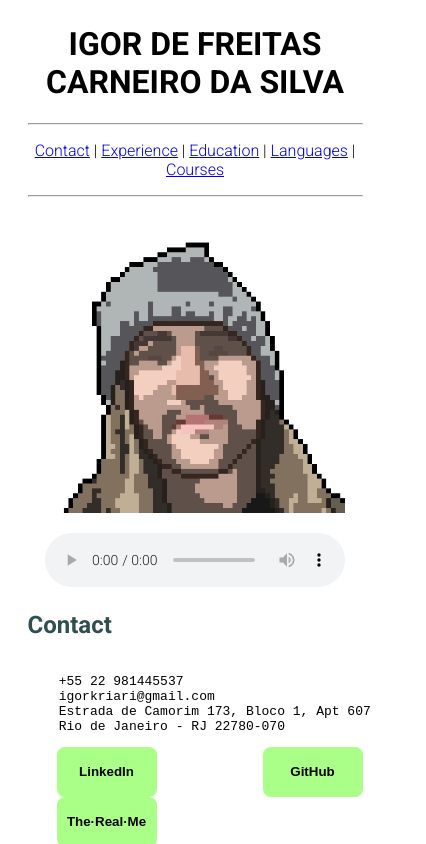
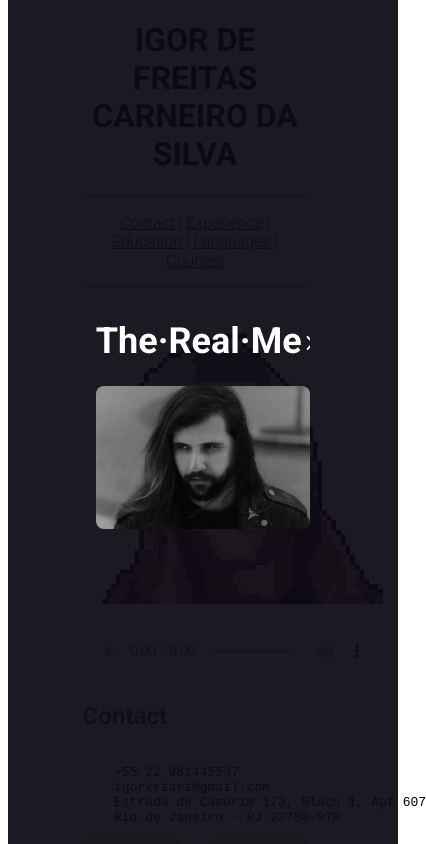
Before and after one commit to igorkriari/HTML5-and-CSS, a plain HTML site: page index.html in a window 390 px wide. Both pictures are taken after a click on the button "The·Real·Me". Shown: the top 844 px of the page, 426 px wide, since content can reach past the window. Drawn offline with Linux system fonts and the light colour scheme.

Commit message:
Now I have a responsive screen for my picture. Also made my first JavaScript! Adjusted the margins and borders a little bit to be more responsive  as well.

```diff
--- a/estilo.css
+++ b/estilo.css
@@ -8,22 +8,18 @@ p{
 }
 
 html {
-    margin: 5%;
-    margin-top: 1%;
     font-family: 'Roboto', sans-serif;
-}
-div {
-    margin: 10%;
-    margin-top: 2%;
-    margin-bottom: 2%;
 }
 video {
     /* override other styles to make responsive */
     width: 100%    !important;
     height: auto   !important;
   }
-body{
+#const{
     text-align: justify;
+    margin-left: 20%;
+    margin-right: 20%;
+    margin-bottom: 40px;
 }
 #Bars li{
     list-style: none;
@@ -38,6 +34,7 @@ body{
     border-radius: 8px;
     transition: 400ms;
     border: 0;
+
 }
 .test:hover{ /* quando passa o mouse em cima, a cor do botão muda! */
     background-color: rgb(199, 255, 177);
--- a/index.html
+++ b/index.html
@@ -9,7 +9,11 @@
         <meta charset="utf-8">
         <meta name="description" content="CV">
         <title>Igor Carneiro</title>
-        <link type="text/css" rel=stylesheet href="estilo.css"> <!-- estilo CSS externo, se aplicam a todas as tags -->
+        <link type="text/css" rel=stylesheet href="estilo.css">
+        <link rel="stylesheet" href="modal.css">
+        <!-- estilo CSS externo, se aplicam a todas as tags -->
+
+
         <style>h2{color:darkslategrey}</style> <!-- estilo CSS interno, se aplicam a todas as tags -->
         <link href="https://fonts.googleapis.com/css2?family=Roboto:wght@300;700&family=Ubuntu:wght@700&display=swap" rel="stylesheet">
 
@@ -32,8 +36,10 @@
         <meta name="msapplication-TileImage" content="icon/ms-icon-144x144.png">
         <meta name="theme-color" content="#ffffff">
 
+
     </head>
     <body>
+        <div id="const">
 
     <h1 style="color:black">  <!-- estilo CSS inline -->
         <h1 style="text-align:center">
@@ -57,16 +63,14 @@
     Rio de Janeiro - RJ 22780-070</pre>
 
     <div id="Bars">
-        <style>div {margin:0; margin-left: 29px;}</style>
         <li><form action="https://www.linkedin.com/in/igor-carneiro/" method="get" target="_blank">
                 <button class="test" type="submit">LinkedIn</button></form></li>
         <li><form action="https://github.com/igorkriari" method="get" target="_blank">
                 <button class="test" type="submit">GitHub</button></form></li>
-        <li><form action="eu2.jpeg" method="get" target="_blank">
-                <button class="test" type="submit">The·Real·Me</button></form></li>
+        <button class="test"><a href="#">The·Real·Me</a></button>
             </div>
     <hr>
-<div>
+
     <h2 id=Experience>Experience</h2>
         <h3>Balanceado LTDA&trade;</h3>
 <p>Administrative Manager
@@ -143,6 +147,20 @@ Course specialized in teaching the english language for people who work offshore
     <d1><dd>Standford University</dd></d1>
     <li>Computer Hardware Repair, Maintenance and Assembly</li>
     <d1><dd>FAETEC</dd></d1>
-                </div>
+</div>
+
+        <div id="modal" class="hide">
+                <div class="content">
+                        <div class="header">
+                        <h1>The·Real·Me</h1>
+                        <a href="#">Fechar</a>
+                        </div>
+                                <div class="me">
+                                <img src="eu2.jpeg" type="image/png" alt="The·Real·Me"></p>
+                                </div>
+        </div>
+
+
+               <script src="/index.js"></script>
         </body>
 </html>
--- /dev/null
+++ b/index.js
@@ -0,0 +1,12 @@
+const buttonSearch = document.querySelector("#Bars a")
+const modal = document.querySelector("#modal")
+const close = document.querySelector("#modal .header a")
+
+
+buttonSearch.addEventListener("click", () => {
+    modal.classList.remove("hide")
+})
+
+close.addEventListener("click", () => {
+    modal.classList.add("hide")
+})
--- /dev/null
+++ b/modal.css
@@ -0,0 +1,57 @@
+#modal{
+
+    background-color: #0e0a14ef;
+
+    height: 100vh;
+    width: 100vw;
+
+    position: fixed;
+    top: 0;
+
+    display: flex;
+    justify-content: center;
+    align-items: center;
+
+    transition: 400ms;
+}
+#modal.hide{
+    display: none;
+}
+#modal .content{
+    color: white;
+
+    width: 55%;
+
+}
+#modal .header{
+
+    display: flex;
+    align-items: center;
+    justify-content: space-between;
+
+}
+#modal .header a{
+    background-image: url(/x.svg);
+
+    width: 20px;
+    height: 20px;
+
+    display: flex;
+
+    font-size: 0.01px;
+}
+#modal .header h1 {
+    color: white;
+
+    font-size: 36px;
+    line-height: 42px;
+
+}
+#modal .me img {
+
+    width: 100%;
+    height: auto;
+
+    border-radius: 8px;
+
+}
```
Also changed, not shown: eu2.png (added), x.svg (added).
